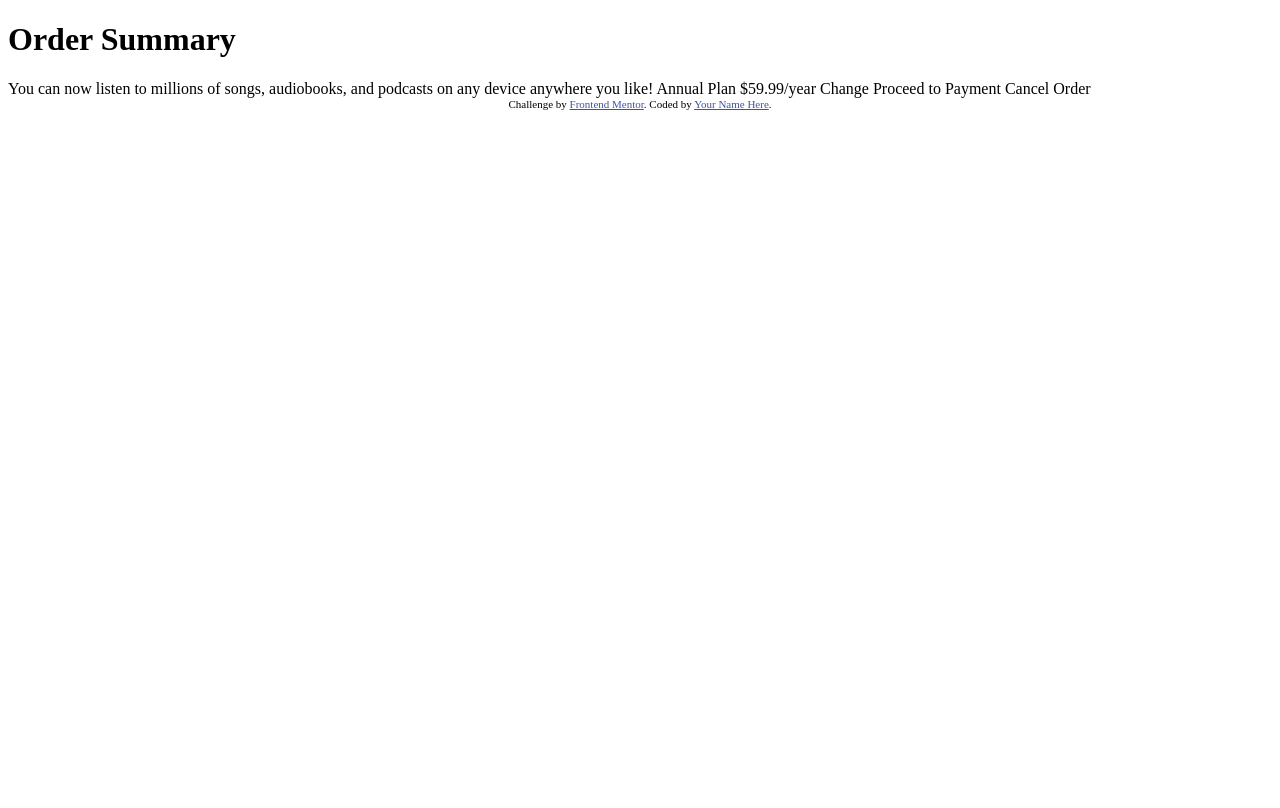
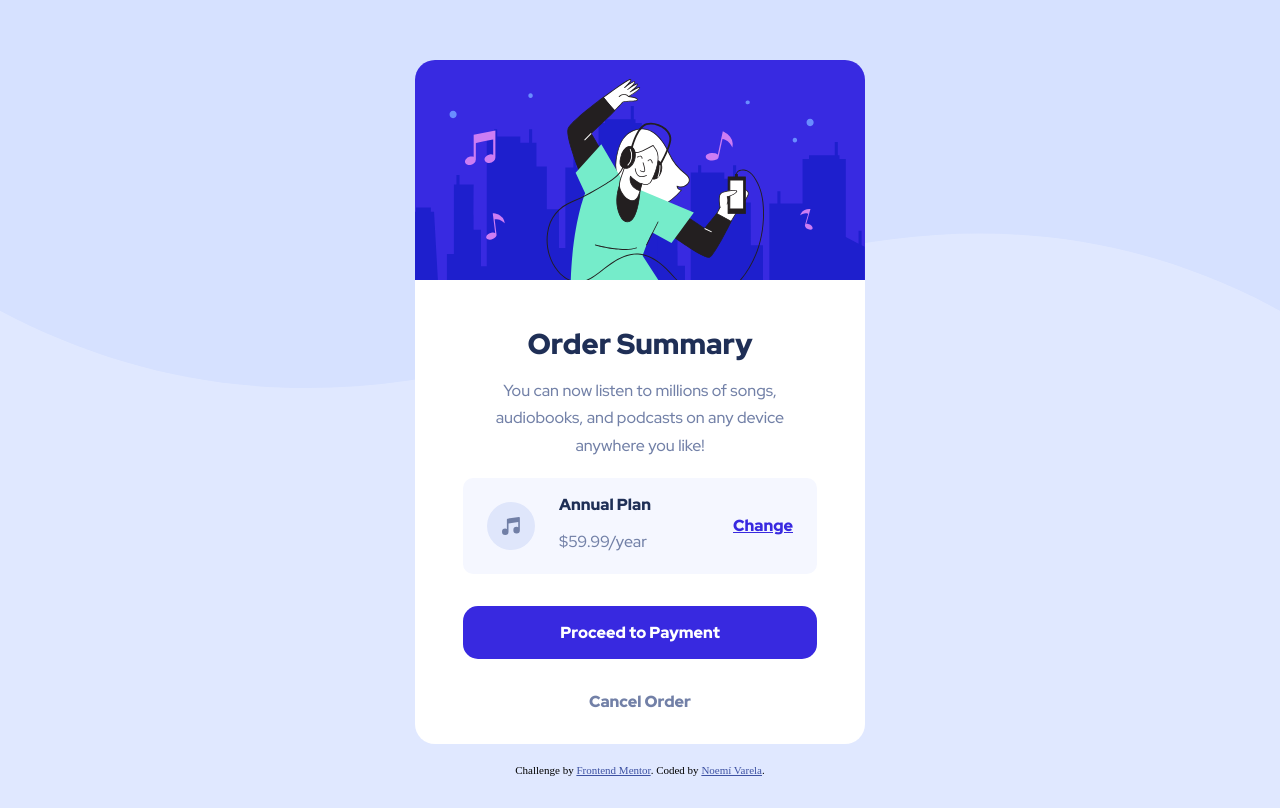
Before and after one commit to noemivarela1/order-summary-component-main, a plain HTML site: page index.html in a window 1280 px wide. Drawn offline with Linux system fonts and the light colour scheme.

Commit message:
Made changes to follow desktop design

```diff
--- /dev/null
+++ b/css/styles.css
@@ -0,0 +1,145 @@
+html {
+    height: 100%;
+}
+
+body {
+    background-image: url("./../images/pattern-background-desktop.svg");
+    background-repeat: no-repeat;
+    background-color: hsl(225, 100%, 94%);
+    background-position: center top;
+    background-size: 100% auto;
+    min-height: 100%;
+    display: flex;
+    flex-direction: column;
+    justify-content: center;
+    align-items: center;
+}
+
+article {
+    display: flex;
+    flex-direction: column;
+    justify-content: center;
+    width: 450px;
+}
+
+article>img {
+    border-radius: 20px 20px 0 0;
+}
+
+article>section>h1 {
+    font-family: 'Red Hat Display';
+    font-weight: 900;
+    font-size: 1.8em;
+    text-align: center;
+    color: hsl(223, 47%, 23%);
+    margin-bottom: 0.5em;
+}
+
+section {
+    padding: 1em;
+    border-radius: 0 0 20px 20px;
+}
+
+article>section {
+    background-color: white;
+}
+
+article p {
+    font-size: 16px;
+    font-family: 'Red Hat Display';
+    color: hsl(224, 23%, 55%);
+}
+
+article>section>p:first-of-type {
+    text-align: center;
+    padding-left: 3em;
+    padding-right: 3em;
+    line-height: 1.7em;
+    margin-top: 0px;
+    margin-bottom: 0px;
+}
+
+article>section>p:nth-last-of-type(1) {
+    text-align: center;
+}
+
+article>section>p:nth-last-of-type(2) {
+    background-color: hsl(245, 75%, 52%);
+    color: white;
+    margin: 2em;
+    padding: 1em;
+    border-radius: 15px;
+    text-align: center;
+}
+
+article a {
+    text-decoration: none;
+    color: hsl(224, 23%, 55%);
+    font-weight: 900;
+
+}
+
+article>section>p:nth-last-of-type(2)>a {
+    color: white;
+    font-weight: 900;
+}
+
+article>section>p:nth-last-of-type(2):hover {
+    background-color: hsl(224, 23%, 55%);
+}
+
+article>section>p:nth-last-of-type(1)>a:hover {
+    color: hsl(223, 47%, 23%);
+}
+
+#payment {
+    display: flex;
+    flex-direction: row;
+    background-color: hsl(225, 100%, 98%);
+    border-radius: 10px;
+    justify-content: space-between;
+    margin: 1.2em 2em 2em 2em;
+}
+
+#payment_info>img {
+    align-self: center;
+    margin: 1.5em;
+}
+
+#payment>p {
+    align-self: center;
+    margin: 1.5em;
+
+}
+
+#payment>p>a {
+    color: hsl(245, 75%, 52%);
+    text-decoration: underline;
+}
+
+#payment>p>a:hover {
+    text-decoration: none;
+    color: hsl(224, 23%, 55%);
+}
+
+#payment_info {
+    display: flex;
+    flex-direction: row;
+    justify-content: flex-start;
+}
+
+#plan>p:first-of-type {
+    color: hsl(223, 47%, 23%);
+    font-weight: 900;
+}
+
+.attribution {
+    font-size: 11px;
+    text-align: center;
+    position:relative;
+    top:20px;
+}
+
+.attribution a {
+    color: hsl(228, 45%, 44%);
+}
--- a/index.html
+++ b/index.html
@@ -1,37 +1,46 @@
 <!DOCTYPE html>
 <html lang="en">
+
 <head>
   <meta charset="UTF-8">
-  <meta name="viewport" content="width=device-width, initial-scale=1.0"> <!-- displays site properly based on user's device -->
+  <meta name="viewport" content="width=device-width, initial-scale=1.0">
+  <!-- displays site properly based on user's device -->
 
   <link rel="icon" type="image/png" sizes="32x32" href="./images/favicon-32x32.png">
+  <link rel="stylesheet" href="./css/styles.css">
+  <link rel="stylesheet" href="https://fonts.googleapis.com/css?family=Red+Hat+Display:500,700,900">
+  <title>Frontend Mentor | Order summary card</title>
+</head>
 
-  <title>Frontend Mentor | Order summary card</title>
+<body>
+  <article>
+    <img src="images/illustration-hero.svg" alt="Illustration hero">
+    <section>
+      <h1>Order Summary</h1>
 
-  <!-- Feel free to remove these styles or customise in your own stylesheet 👍 -->
-  <style>
-    .attribution { font-size: 11px; text-align: center; }
-    .attribution a { color: hsl(228, 45%, 44%); }
-  </style>
-</head>
-<body>
+      <p>You can now listen to millions of songs, audiobooks, and podcasts on any
+        device anywhere you like!
+      </p>
+      <div id="payment">
+        <div id="payment_info">
+          <img src="images/icon-music.svg" alt="Icon music">
+          <div id="plan">
+            <p>Annual Plan</p>
+            <p>$59.99/year</p>
+          </div>
+        </div>
+        <p><a href="">Change</a></p>
+      </div>
 
-  <h1>Order Summary</h1>
-
-  You can now listen to millions of songs, audiobooks, and podcasts on any
-  device anywhere you like!
-
-  Annual Plan
-  $59.99/year
-
-  Change
-
-  Proceed to Payment
-  Cancel Order
-
+      <p><a href="">Proceed to Payment</a></p>
+      <p><a href="">Cancel Order</a></p>
+    </section>
+  </article>
   <div class="attribution">
     Challenge by <a href="https://www.frontendmentor.io?ref=challenge" target="_blank">Frontend Mentor</a>.
-    Coded by <a href="#">Your Name Here</a>.
+    Coded by <a href="#">Noemí Varela</a>.
   </div>
+
 </body>
+
 </html>
```
